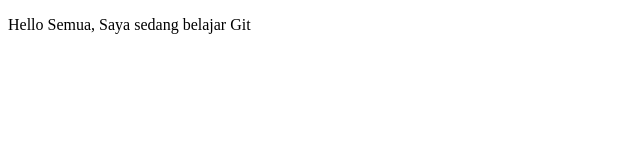
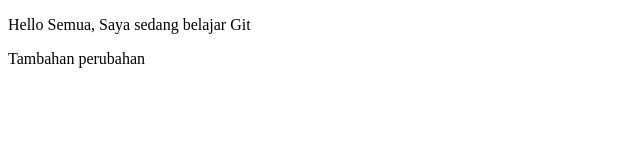
Before and after one commit to afifrahadi/prak11, a plain HTML site: page index.html in a window 1280 px wide. Shown: the whole page, without its empty margins (0-640 px from the left). Drawn offline with Linux system fonts and the light colour scheme.

Commit message:
penambahan teks

```diff
--- a/index.html
+++ b/index.html
@@ -7,5 +7,6 @@
 </head>
 <body>
     <p>Hello Semua, Saya sedang belajar Git</p>
+    <p>Tambahan perubahan</p>
 </body>
 </html>
```
